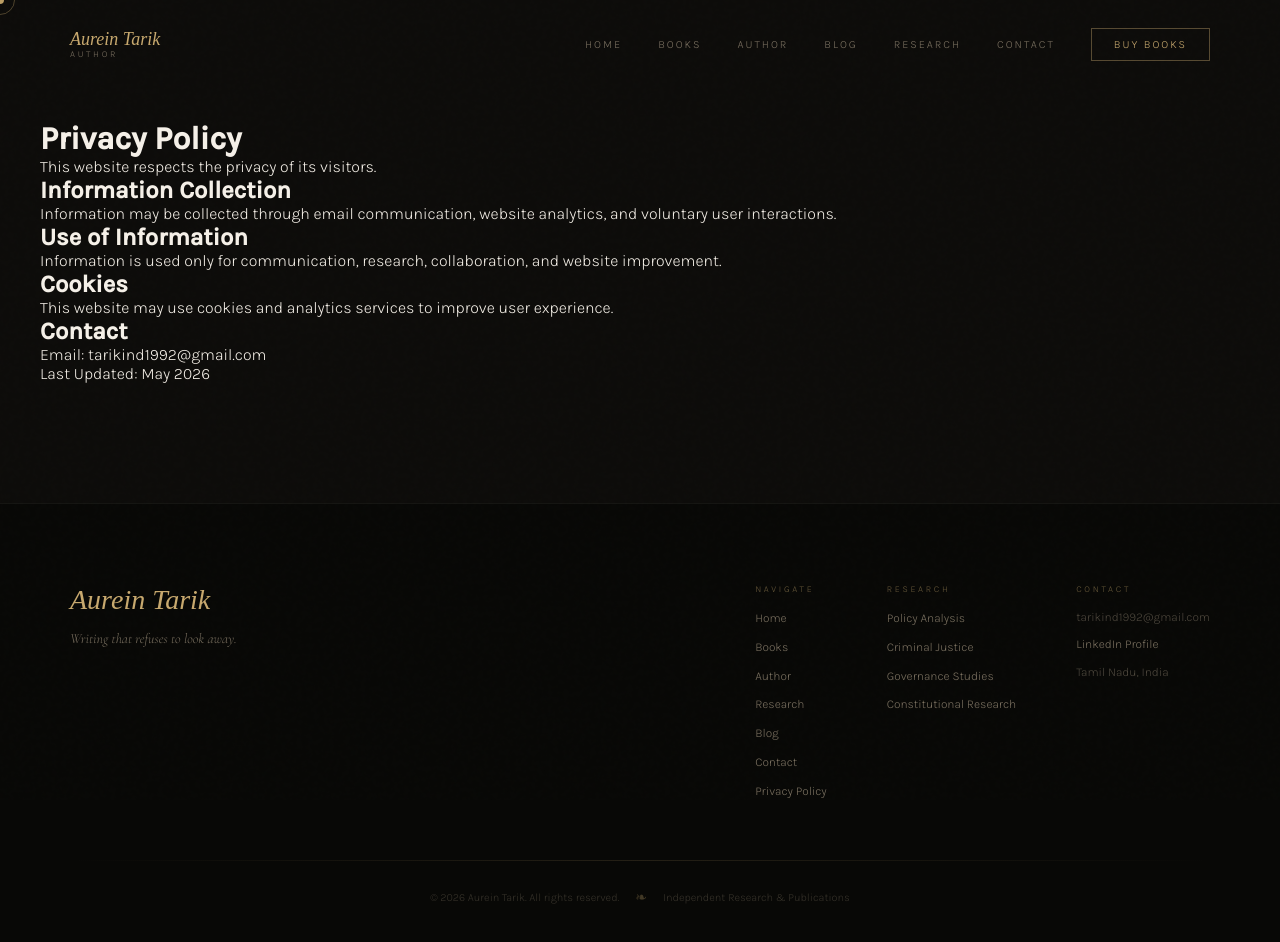
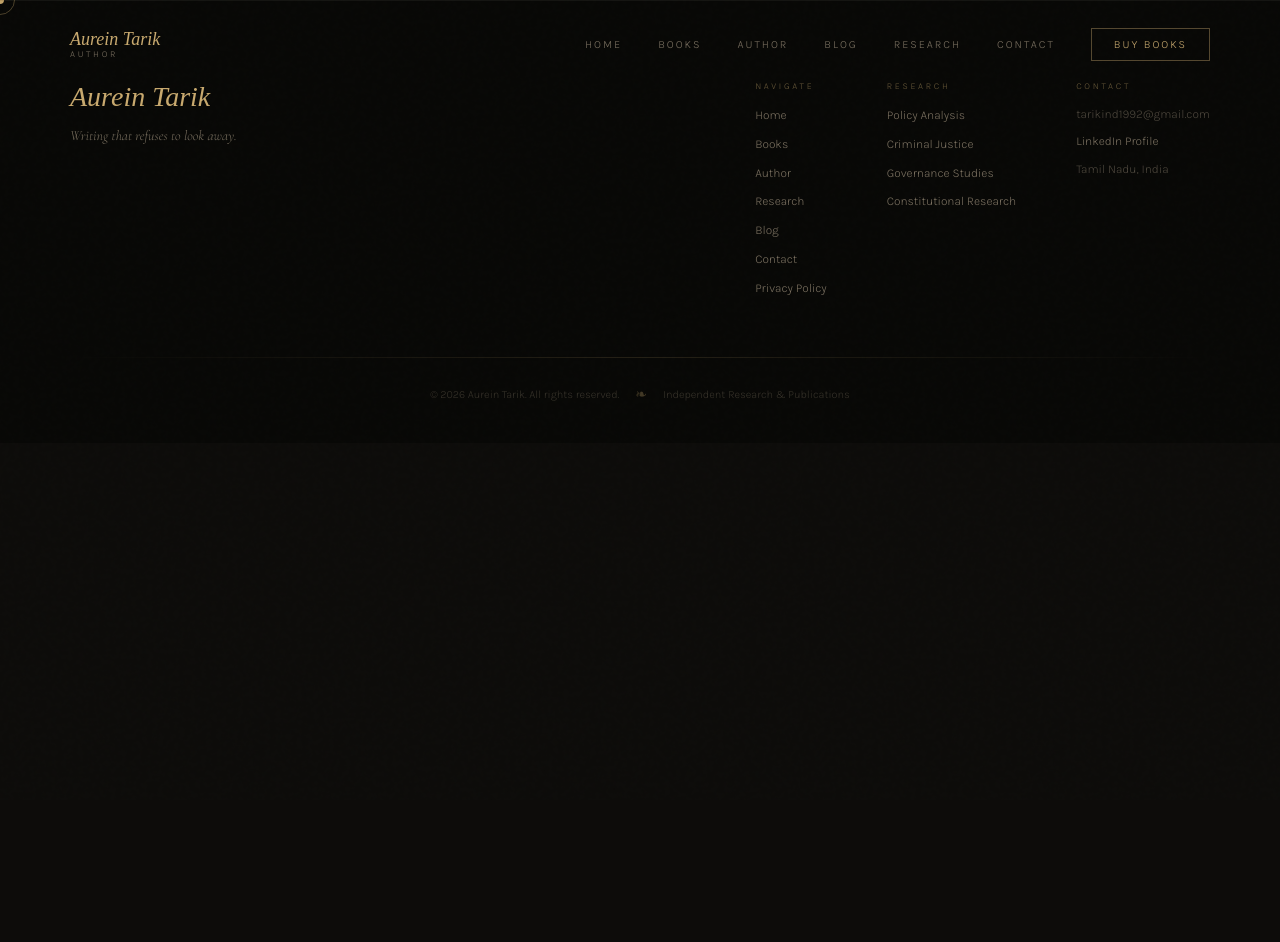
Before and after one commit to tarikarif992-aurien/aurien-site, a React (Vite) app: page /privacy in a window 1280 px wide. Shown: the top 942 px of the page. After the commit the page ends 800 px from the top, so only its background shows below. Built offline with nearby package versions, Linux system fonts and the light colour scheme; a web font is replaced by a local one.

Commit message:
Update App.jsx

```diff
--- a/src/App.jsx
+++ b/src/App.jsx
@@ -3,7 +3,6 @@ import { Routes, Route, useLocation } from 'react-router-dom'
 import Navbar from './components/Navbar'
 import Footer from './components/Footer'
 import Home from './pages/Home'
-import Privacy from './pages/Privacy'
 import Books from './pages/Books'
 import Author from './pages/Author'
 import Research from './Research'
@@ -85,7 +84,6 @@ export default function App() {
       <main>
         <Routes>
           <Route path="/" element={<Home />} />
-          <Route path="/privacy" element={<Privacy />} />
           <Route path="/books" element={<Books />} />
           <Route path="/author" element={<Author />} />
           <Route path="/research" element={<Research />} />
```
